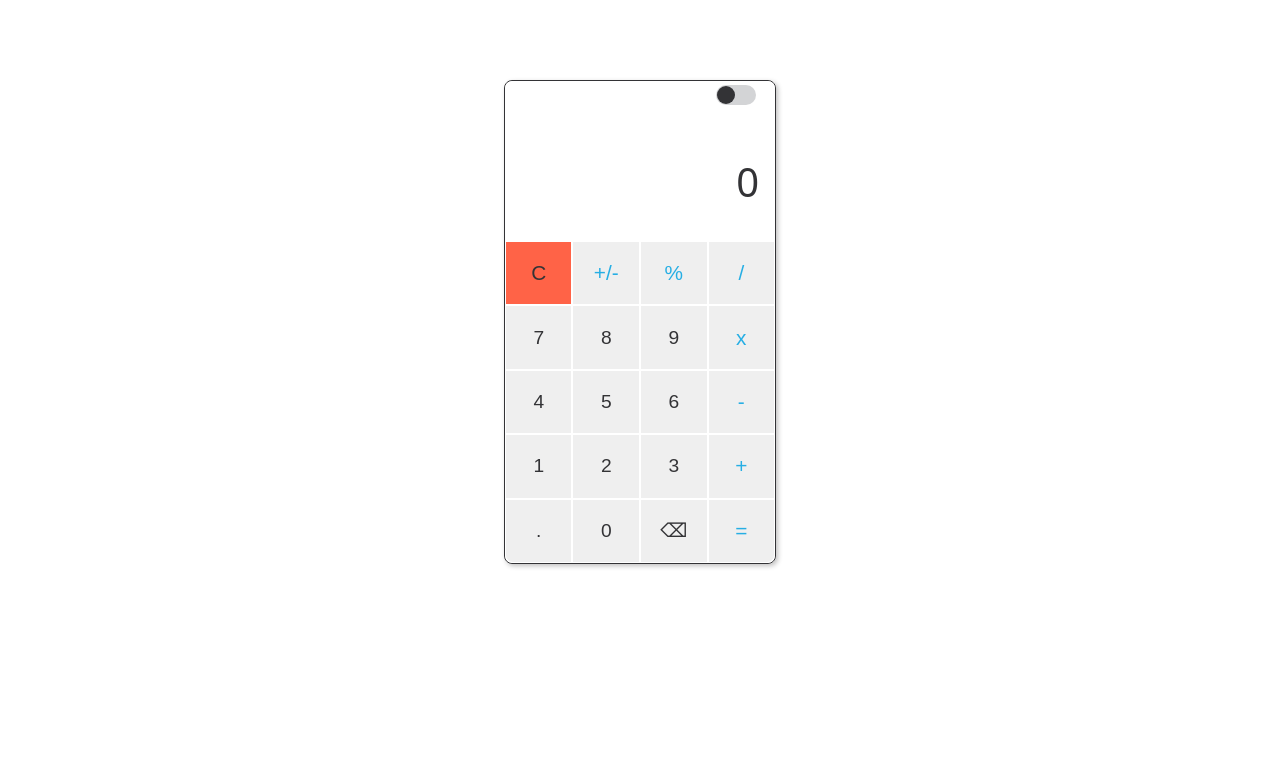
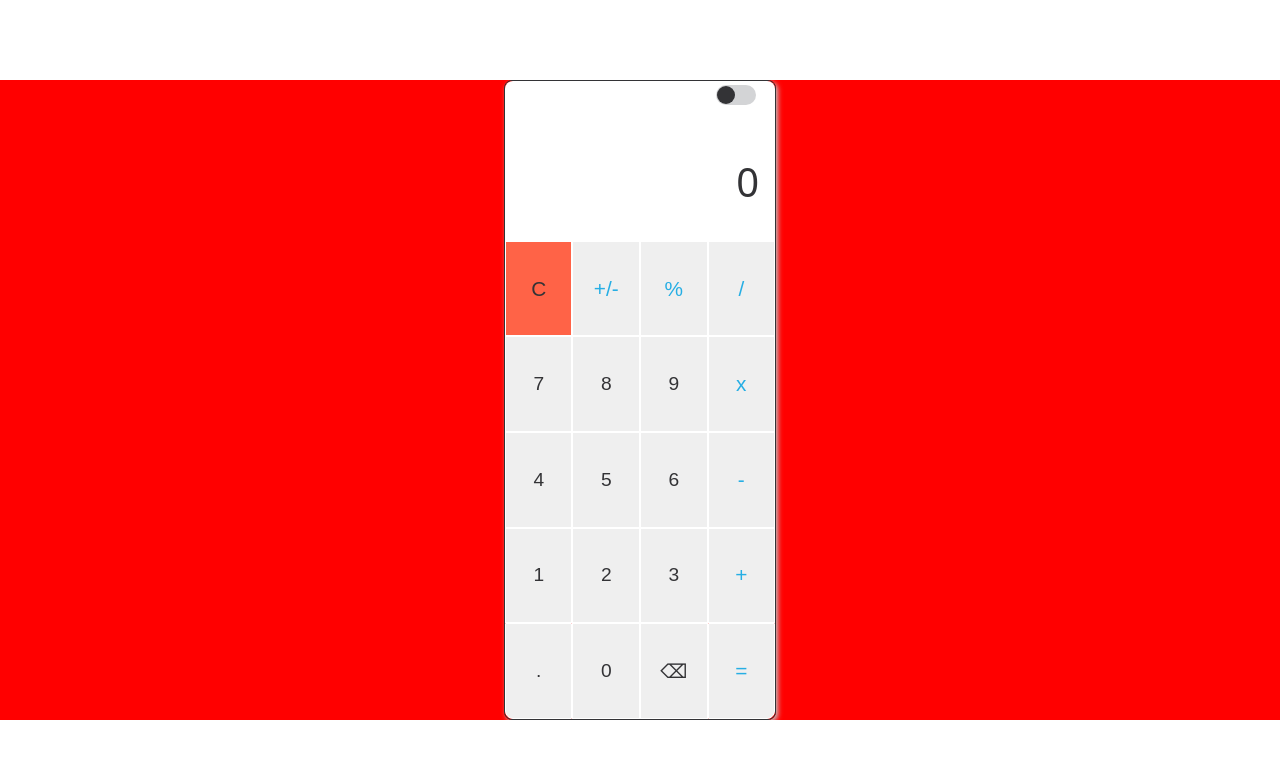
Before and after one commit to Mayor1234/Basic-Calculator, a website with bundled scripts: page index.html in a window 1280 px wide. Built offline with nearby package versions, Linux system fonts and the light colour scheme.

Commit message:
adjust the height of the calc container

```diff
--- a/src/style.css
+++ b/src/style.css
@@ -3,18 +3,6 @@
   padding: 0;
   margin: 0;
 }
-
-/* :root {
-  --light1: #fff;
-  --op-color: #26aee4;
-  --op-hover: #d8ebf3;
-  --c-color: tomato;
-  --c-hover: rgb(206, 80, 58);
-  --btn-color: #efefef;
-  --light: #d3d4d6;
-  --dark1: #929294;
-  --dark: #333336;
-} */
 
 .light {
   --light1: #fff;
@@ -50,9 +38,10 @@ body {
   flex-direction: column;
   justify-content: center;
   align-items: center;
-  height: 100%;
-  width: 100%;
+  height: 80vh;
   margin: 5rem auto;
+  background-color: red;
+  overflow: hidden;
 }
 .wrapper {
   display: flex;
@@ -74,8 +63,6 @@ body {
   justify-content: space-between;
   background-color: var(--light1);
   color: var(--dark2);
-  /* background-color: var(--light1);
-  color: var(--bg-dark1); */
   border-radius: 8px 8px 0px 0px;
 }
 
@@ -92,7 +79,7 @@ body {
   display: grid;
   grid-template-columns: repeat(4, 1fr);
   max-width: 100%;
-  height: 100%;
+  height: 60vh;
 }
 
 .calc-btn {
@@ -103,8 +90,6 @@ body {
   border: 0.5px solid var(--light1);
   background-color: var(--btn-color);
   color: var(--dark2);
-  /* background-color: var(--dark);
-  color: var(--light1); */
 }
 
 .calc-btn:hover {
@@ -167,9 +152,7 @@ input {
   border-radius: 50px;
   transition: 0.2s;
 }
-/* .slider:active {
-  transform: scale(0.95);
-} */
+
 input:checked ~ .slider {
   background-color: var(--light);
   height: 20px;
```
Also changed, not shown: dist/index.html, 7 other files.
